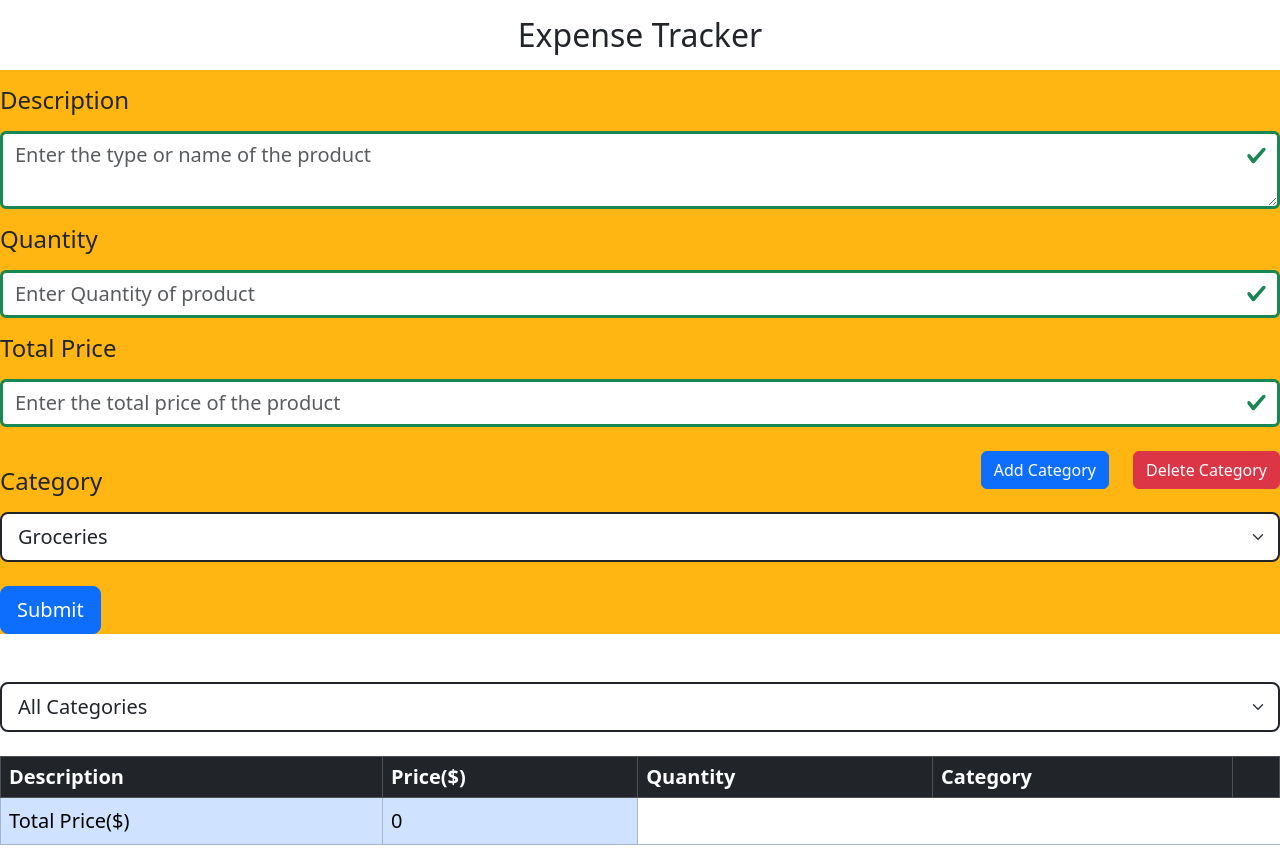
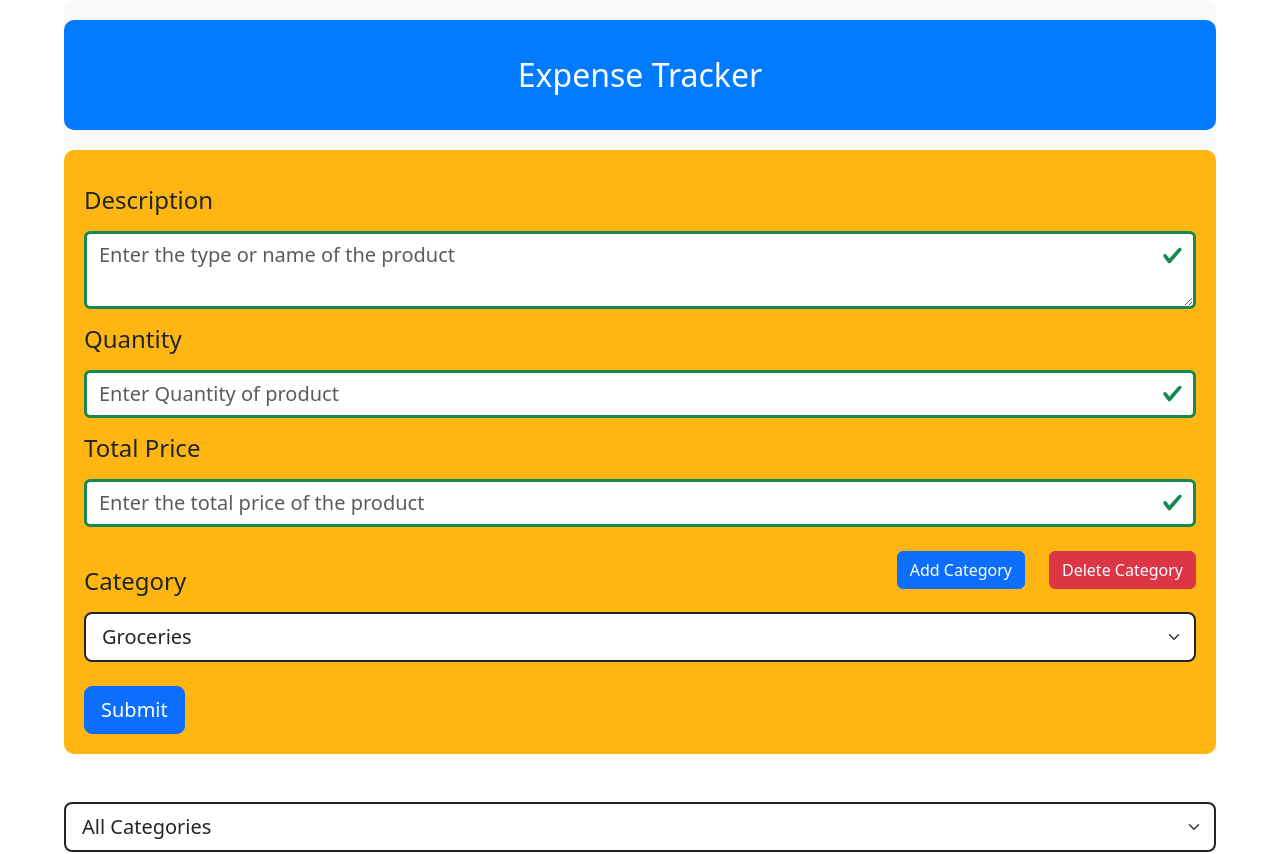
Before and after one commit to rehanguptaNYU/expense_tracker, a React (Vite) app: page / in a window 1280 px wide. Shown: the top 854 px of the page. Built offline with nearby package versions, Linux system fonts and the light colour scheme.

Commit message:
Update ExpenseForm.css

```diff
--- a/src/components/ExpenseForm/ExpenseForm.css
+++ b/src/components/ExpenseForm/ExpenseForm.css
@@ -1,9 +1,35 @@
+.expense-container{
+    background-color:#f8f9fa;
+    border-radius: 10px;
+    max-width:90%;
+    max-height:90%;
+    margin:auto;
+    padding-bottom:20px;
+    padding-top:20px;
+}
+.heading-bg{
+    background-color:#007bff;
+    color:#ffffff;
+    padding:20px;
+    border-radius:10px;
+
+
+}
 .text-color{
     color: #0000ff;
 }
 .second-bg{
     background-color: rgba(255, 177, 0, 0.93) !important;
+    max-width:90%;
+    max-height:90%;
+    margin:auto;
+    padding:20px;
+    border-radius:10px;
 }
-.first-bg{
-    background-color: #00bfff
+.select-positioning{
+    max-width:90%;
+    max-height:90%;
+    margin:auto;
+    padding:20px;
+    border-radius:10px;
 }
```
